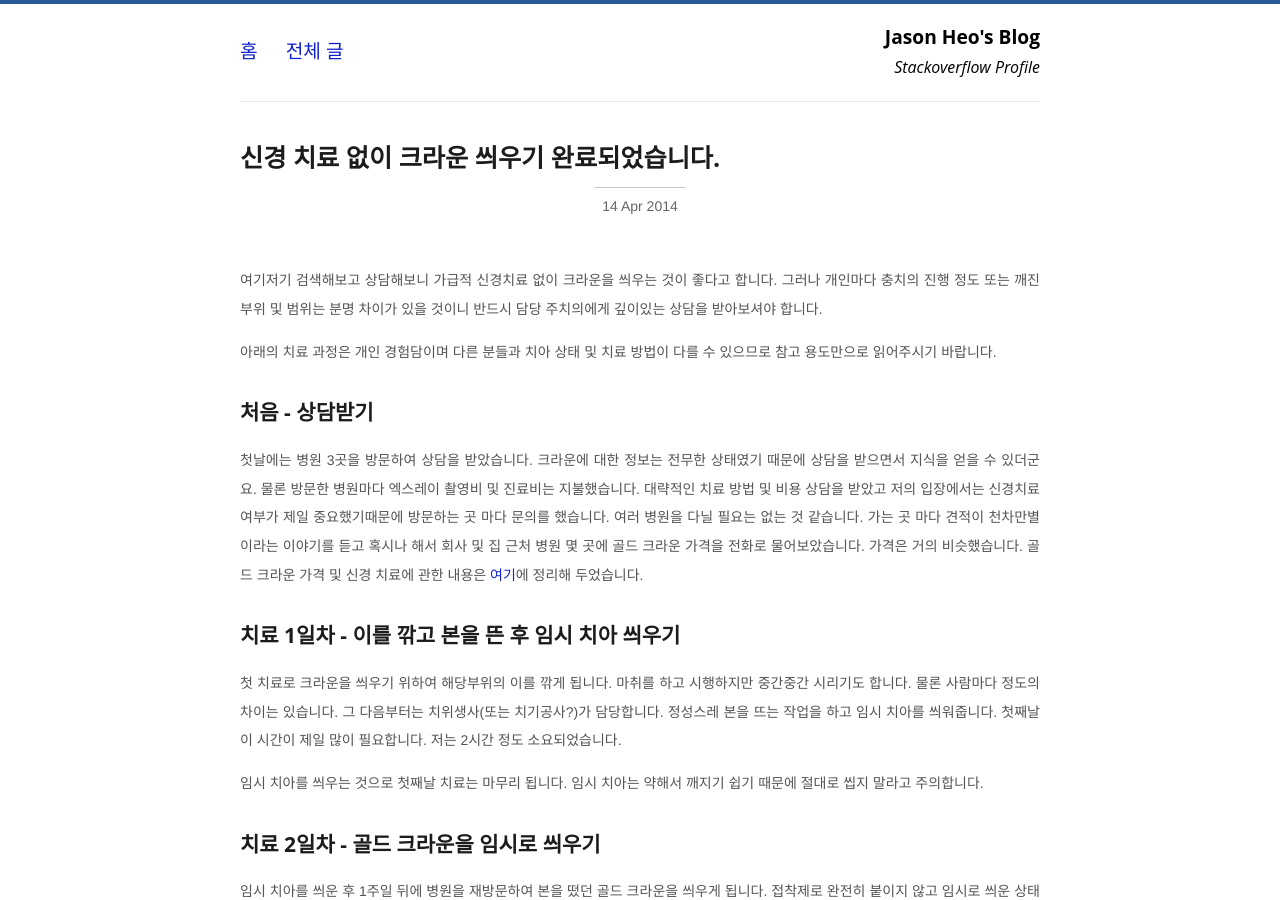
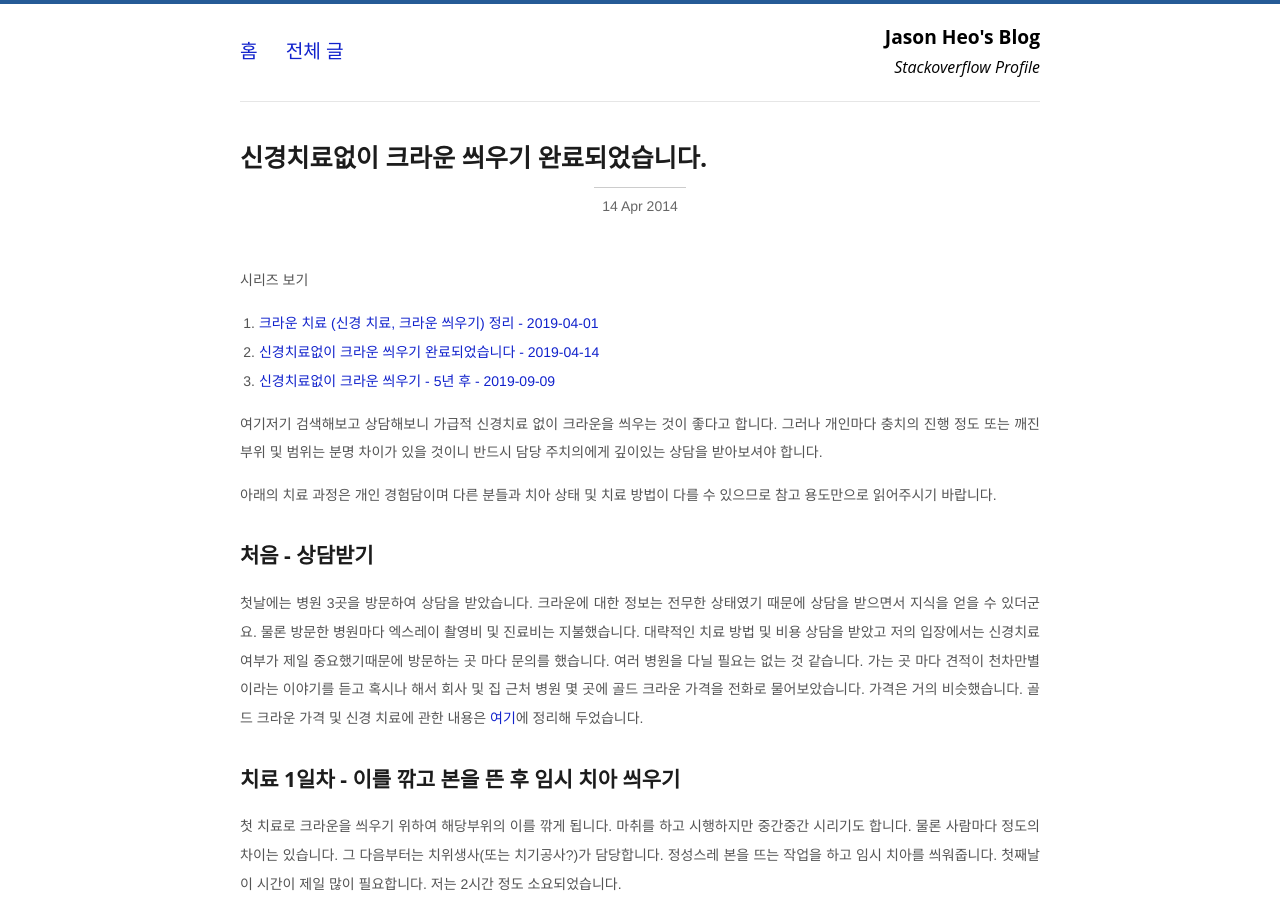
Before and after one commit to jason-heo/jason-heo.github.io, a Jekyll site: the page built from _posts/2014-01-03-crown2.md, in a window 1280 px wide and 900 px high. Built offline with Jekyll 4.4.1, drawn with Linux system fonts in a browser that asks for light colours; comment, search, counter and statistics services are not loaded.

Commit message:
크라운 씌우기 5년 후기

```diff
--- a/_posts/2014-01-03-crown2.md
+++ b/_posts/2014-01-03-crown2.md
@@ -1,9 +1,15 @@
 ---
 layout: post
-title: "신경 치료 없이 크라운 씌우기 완료되었습니다."
+title: "신경치료없이 크라운 씌우기 완료되었습니다."
 date: 2014-04-14
 categories: life
 ---
+
+시리즈 보기
+
+1. [크라운 치료 (신경 치료, 크라운 씌우기) 정리 - 2019-04-01](/life/2014/04/01/crown1.html)
+1. [신경치료없이 크라운 씌우기 완료되었습니다 - 2019-04-14](/life/2014/04/14/crown2.html)
+1. [신경치료없이 크라운 씌우기 - 5년 후 - 2019-09-09](/life/2019/09/09/crown3.html)
 
 여기저기 검색해보고 상담해보니 가급적 신경치료 없이 크라운을 씌우는 것이 좋다고 합니다. 그러나 개인마다 충치의 진행 정도 또는 깨진 부위 및 범위는 분명 차이가 있을 것이니 반드시 담당 주치의에게 깊이있는 상담을 받아보셔야 합니다.
 
```
Also changed, not shown: _posts/2014-01-03-crown1.md (+4 -2 lines), _posts/2019-09-09-crown3.md (added, +29 -0 lines).
